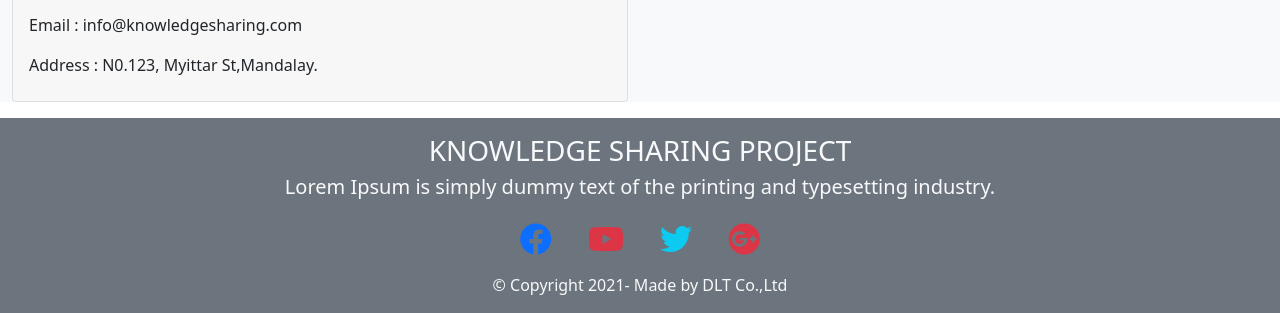
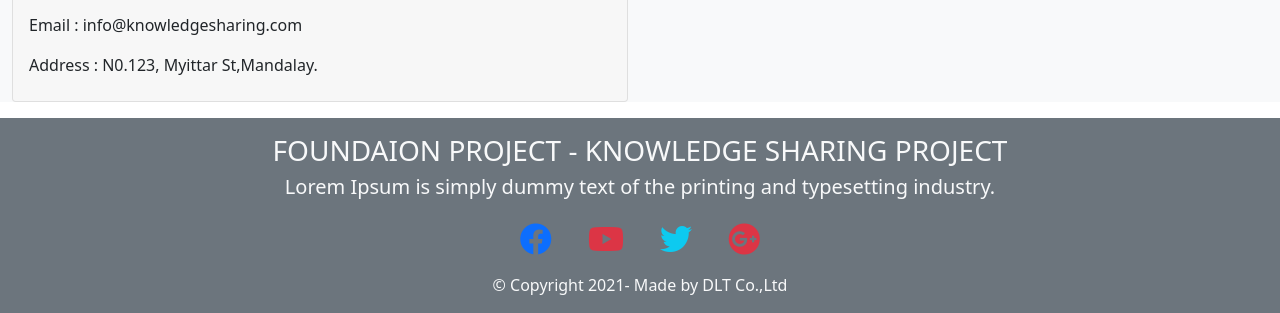
Before and after one commit to khinsint1999/knowledgesharingproject, a plain HTML site: page index.html in a window 1280 px wide. Shown: the part 3517-3830 px from the top of the page. Drawn offline with nearby package versions, Linux system fonts and the light colour scheme.

Commit message:
My Project 6:11

```diff
--- a/index.html
+++ b/index.html
@@ -352,7 +352,7 @@
         <!-- END ELFSIGHT.COM FOR VIBER -->
 
             <div class="col-12 text-center">
-                <h3 class="text-light text-uppercase fw-light">Knowledge Sharing Project</h3>
+                <h3 class="text-light text-uppercase fw-light">Foundaion Project - Knowledge Sharing Project</h3>
                 <h5 class="text-light fw-light fd-italic">Lorem Ipsum is simply dummy text of the printing and typesetting industry.</h5>
 
                 <div class="py-3">
```
